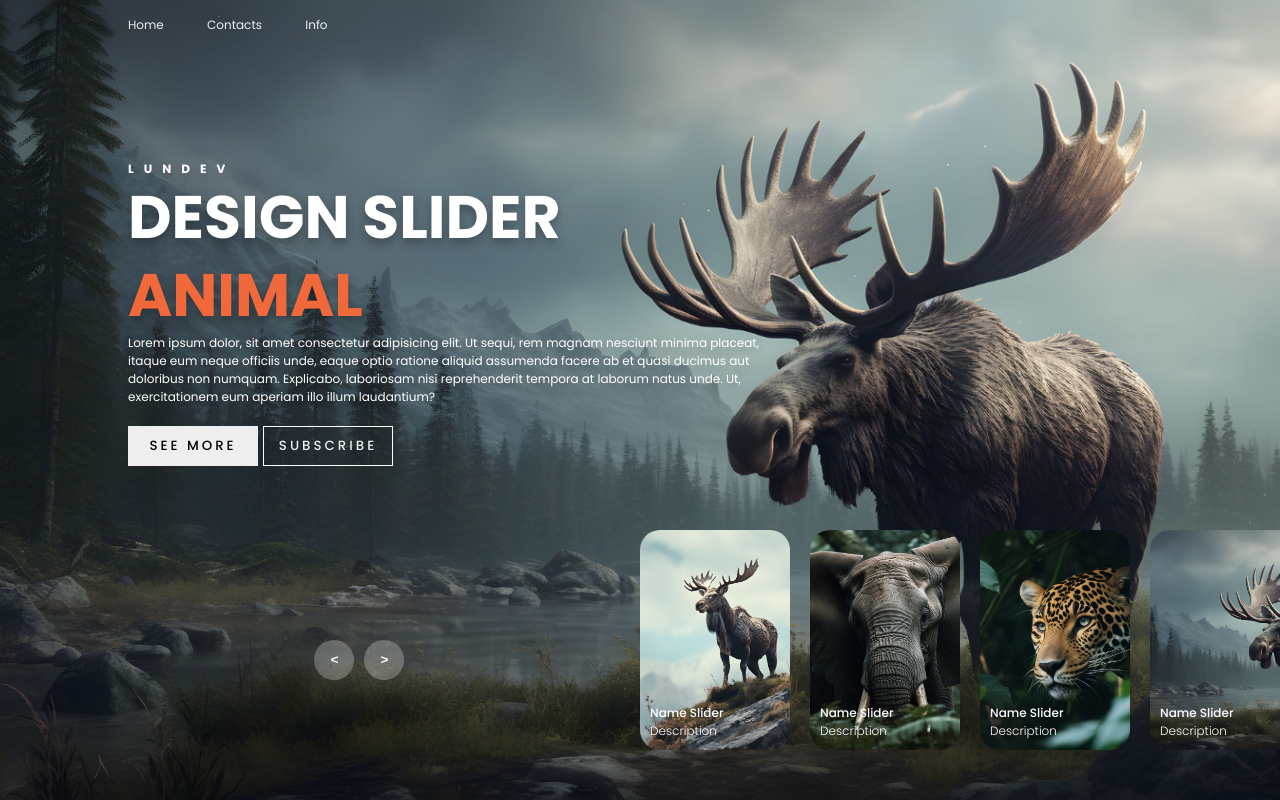
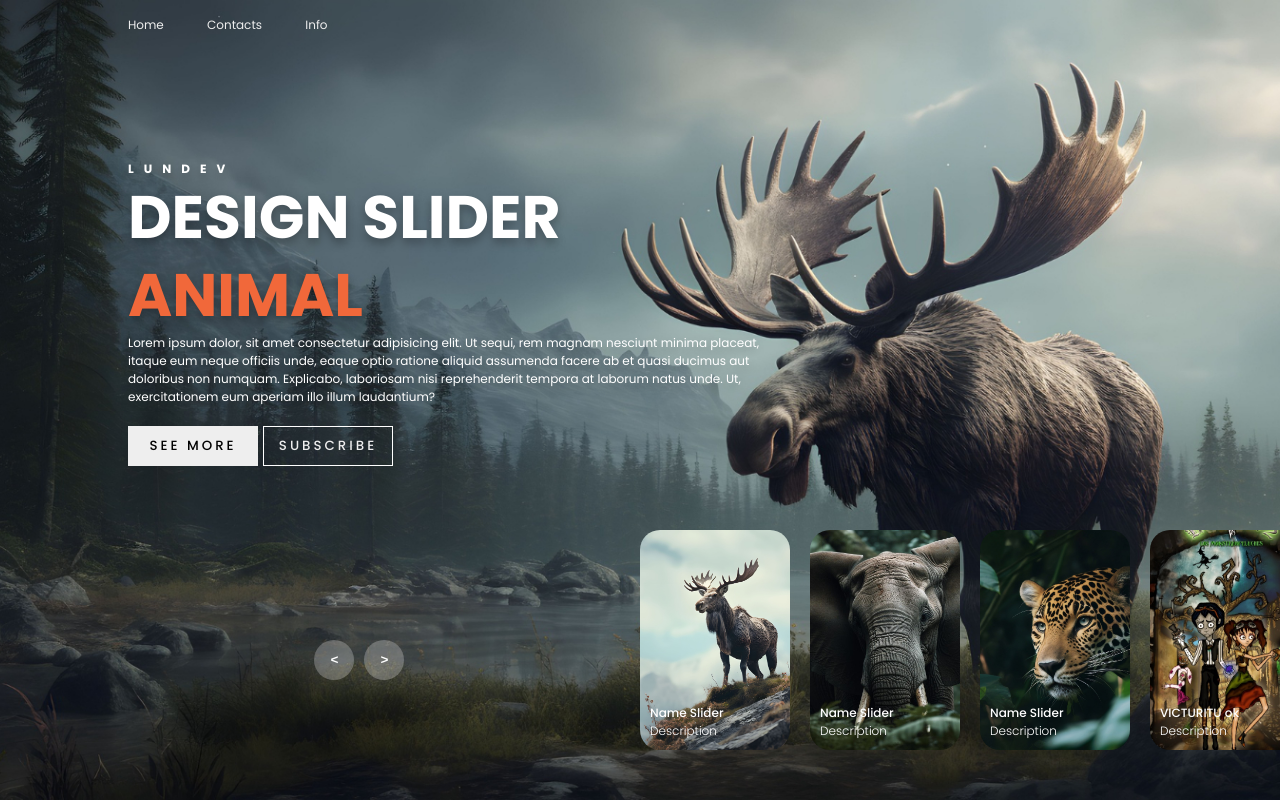
Before and after one commit to vegalfredo/vic2ri2, a plain HTML site: page index.html in a window 1280 px wide. Drawn offline with Linux system fonts and the light colour scheme.

Commit message:
Add files via upload

```diff
--- a/index.html
+++ b/index.html
@@ -80,6 +80,24 @@
                     </div>
                 </div>
             </div>
+
+            <div class="item">
+                <img src="images/img5.jpg">
+                <div class="content">
+                    <div class="author">IMAGEN</div>
+                    <div class="title">DE LA OBRA</div>
+                    <div class="topic">VICTURITU</div>
+                    <div class="des">
+                        Vic2ri2, es un niño vampiro robot vegetariano quien por primera vez en su vida, va a ir a la escuela, será la primera vez que salga al mundo y conozca gente.
+                    </div>
+                    <div class="buttons">
+                        <button>SEE MORE</button>
+                        <button>SUBSCRIBE</button>
+                    </div>
+                </div>
+            </div>
+
+
         </div>
         <!-- list thumnail -->
         <div class="thumbnail">
@@ -127,6 +145,19 @@
                     </div>
                 </div>
             </div>
+
+            <div class="item">
+                <img src="images/img5.jpg">
+                <div class="content">
+                    <div class="title">
+                        VICTURITU ok
+                    </div>
+                    <div class="description">
+                        Description
+                    </div>
+                </div>
+            </div>
+
         </div>
         <!-- next prev -->
 
```
